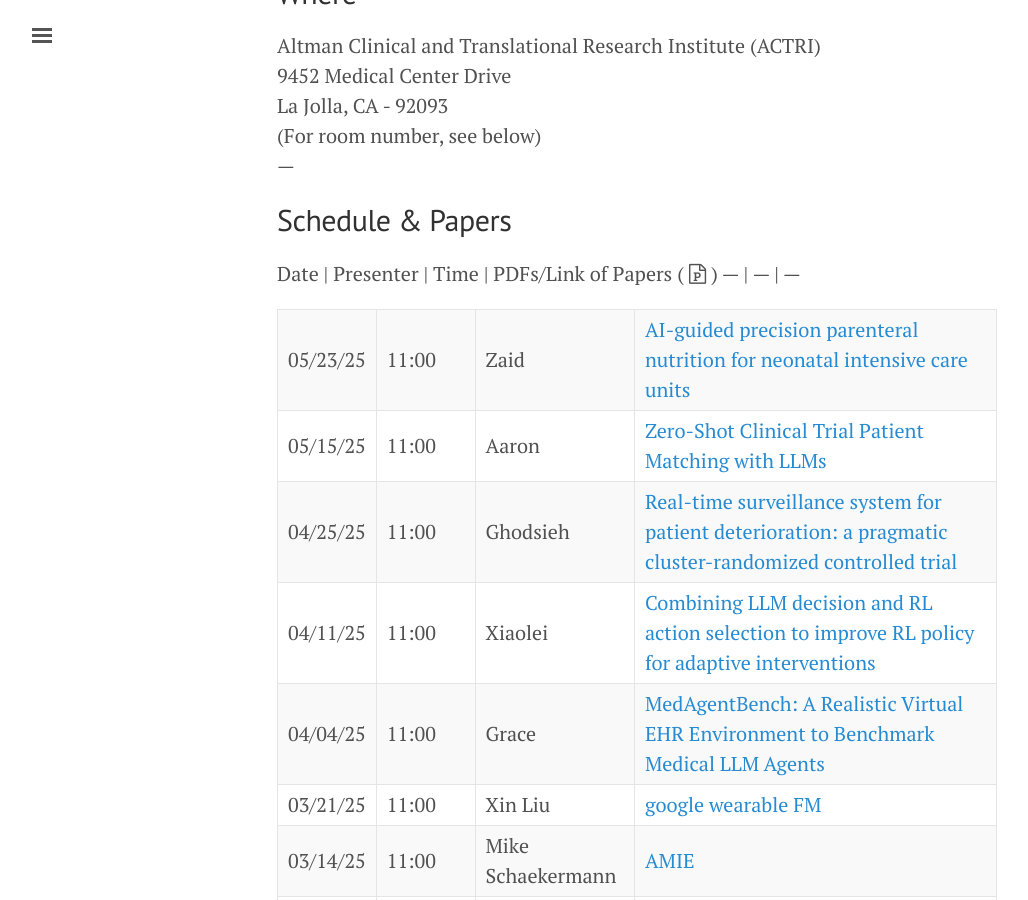
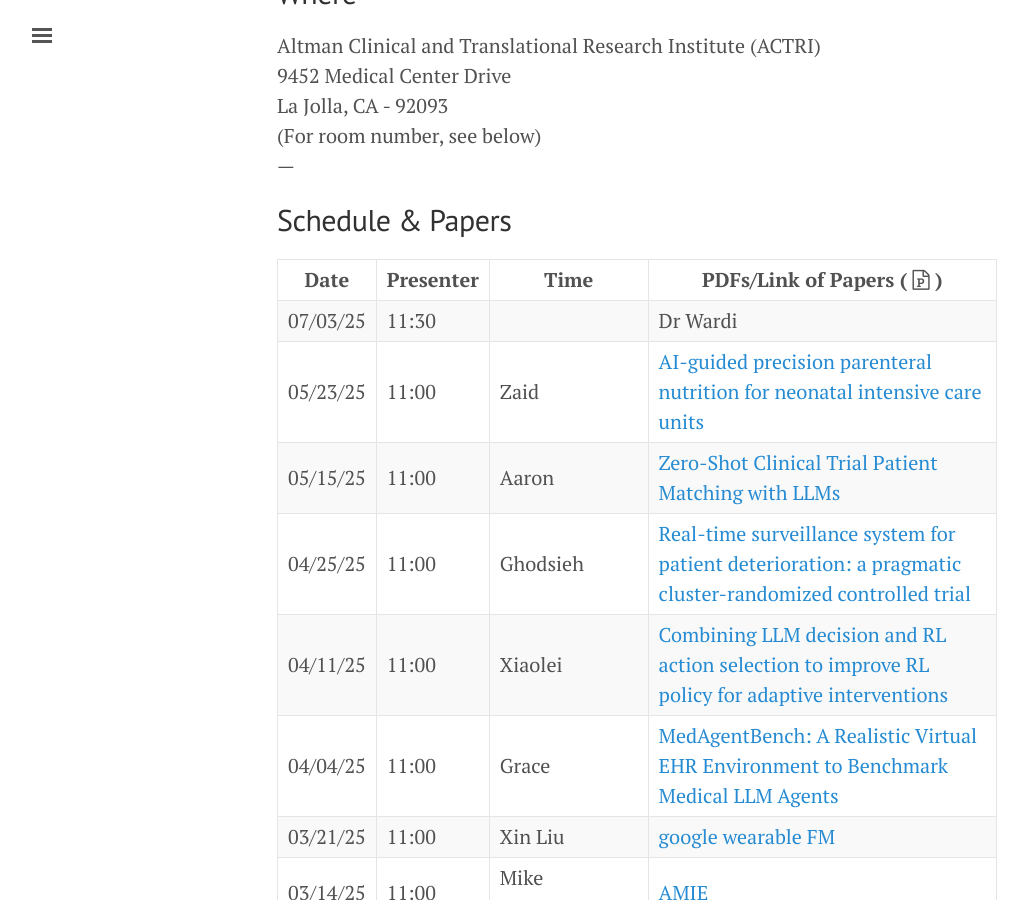
Before and after one commit to NematiLab/bmijc, a Jekyll site: the page built from index.md, in a window 1280 px wide and 900 px high, scrolled down 468 px. Shown: the whole window, without its empty margins (3-1031 px from the left). Built offline with Jekyll 4.4.1, drawn with Linux system fonts in a browser that asks for light colours; nearby versions of some CDN libraries.

Commit message:
Update index.md

```diff
--- a/index.md
+++ b/index.md
@@ -30,7 +30,7 @@ La Jolla, CA - 92093<br>
 
 Date | Presenter | Time | PDFs/Link of Papers ( <i class='fa fa-file-powerpoint-o'></i> )
 --- | --- | ---
-
+07/03/25 | 11:30|| Dr Wardi|
 05/23/25 | 11:00| Zaid | [AI-guided precision parenteral nutrition for neonatal intensive care units](https://www.nature.com/articles/s41591-025-03601-1){:target="_blank"}
 05/15/25 | 11:00| Aaron | [Zero-Shot Clinical Trial Patient Matching with LLMs](https://ai.nejm.org/doi/full/10.1056/AIcs2400360){:target="_blank"}
 04/25/25 | 11:00| Ghodsieh| [Real-time surveillance system for patient deterioration: a pragmatic cluster-randomized controlled trial](https://www.nature.com/articles/s41591-025-03609-7){:target="_blank"}
```
